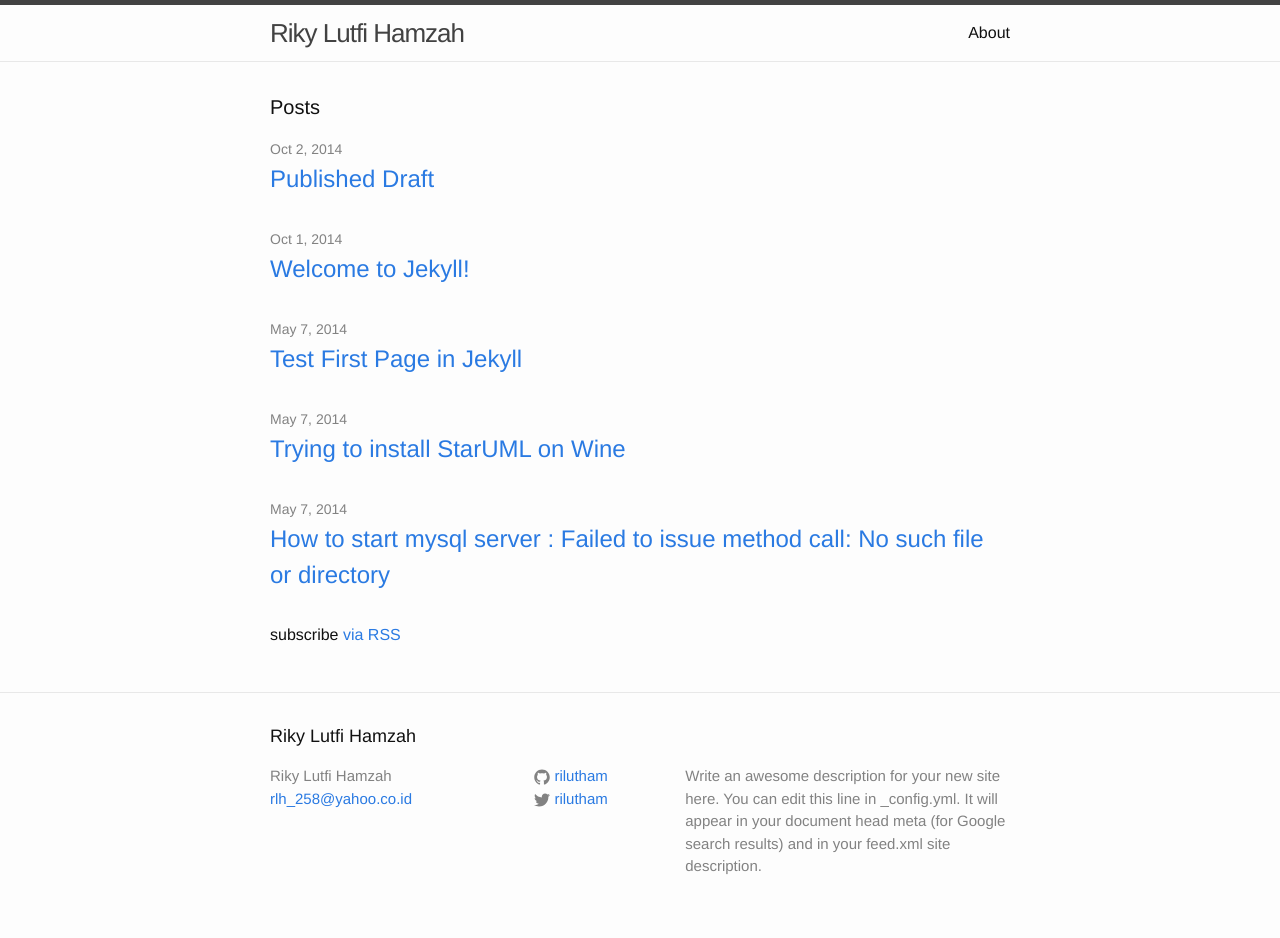
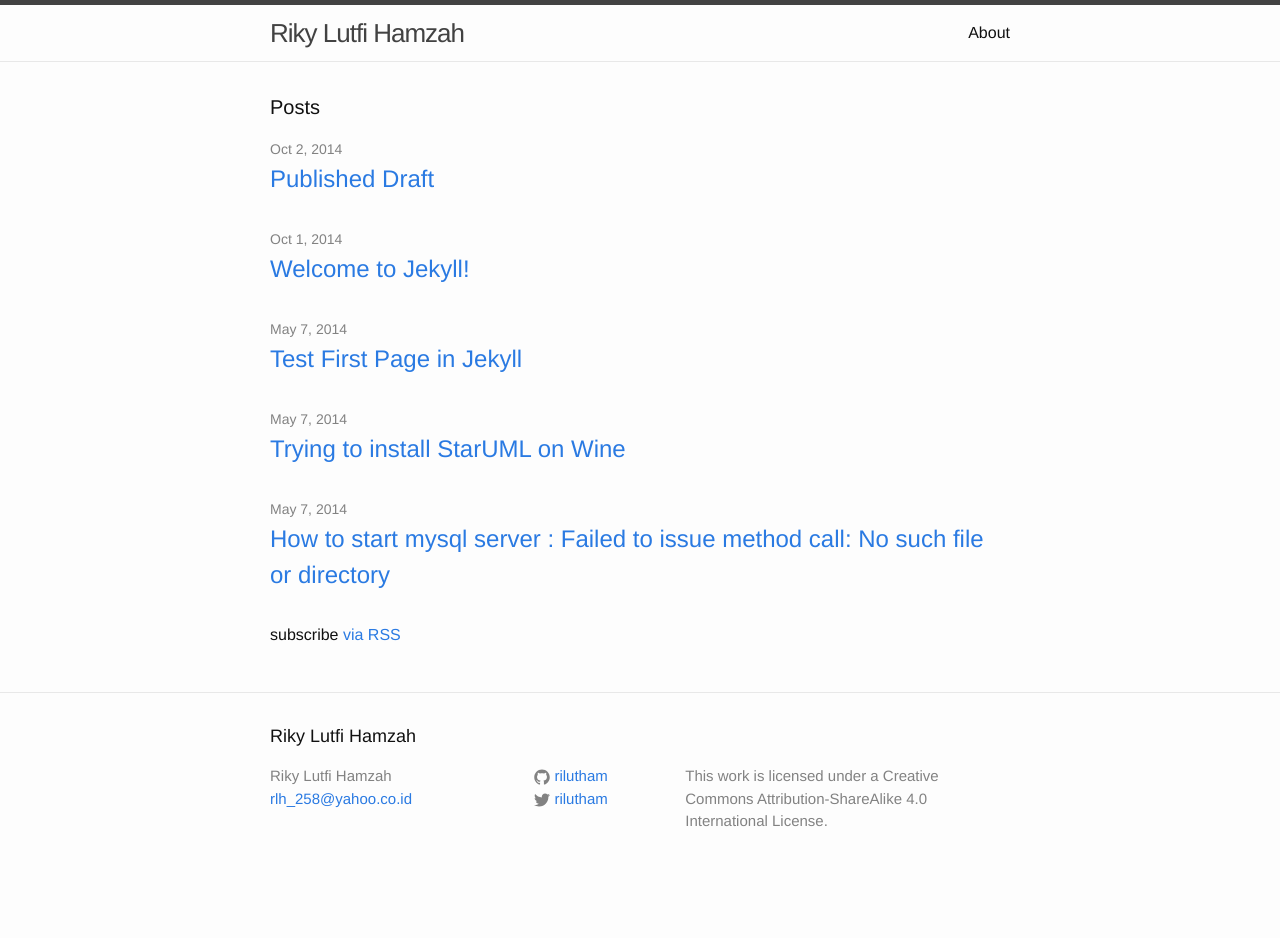
Before and after one commit to rilutham/rilutham.github.io, a Jekyll site: the page built from index.html, in a window 1280 px wide. Built offline with Jekyll 4.4.1, drawn with Linux system fonts in a browser that asks for light colours; after the commit the page ends 900 px from its top, so only the background shows below that.

Commit message:
Update license description

```diff
--- a/_config.yml
+++ b/_config.yml
@@ -2,9 +2,7 @@
 title: Riky Lutfi Hamzah
 email: rlh_258@yahoo.co.id
 description: > # this means to ignore newlines until "baseurl:"
-  Write an awesome description for your new site here. You can edit this
-  line in _config.yml. It will appear in your document head meta (for
-  Google search results) and in your feed.xml site description.
+  This work is licensed under a Creative Commons Attribution-ShareAlike 4.0 International License.
 baseurl: "" # the subpath of your site, e.g. /blog/
 url: "http://rikylutfihamzah.com" # the base hostname & protocol for your site
 twitter_username: rilutham
```
